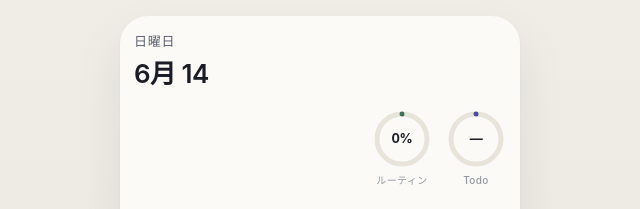
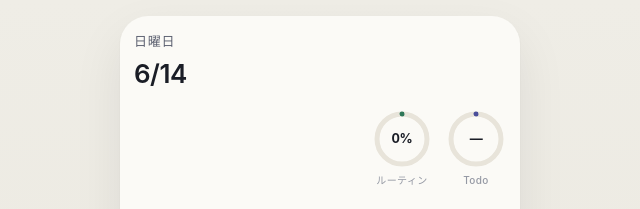
Before and after one commit to kiyonn1230/habit_todo_app, a plain HTML site: page index.html in a window 1280 px wide. Shown: the top 209 px of the page, 320-960 px from the left. Drawn offline with Linux system fonts and the light colour scheme.

Commit message:
Update index.html

```diff
--- a/index.html
+++ b/index.html
@@ -1457,8 +1457,9 @@ function checkBadges() {
 // Render
 // ============================================================
 function formatDateJP(d) {
-  const months = ['1月','2月','3月','4月','5月','6月','7月','8月','9月','10月','11月','12月'];
-  return `${months[d.getMonth()]} ${d.getDate()}`;
+  //const months = ['1月','2月','3月','4月','5月','6月','7月','8月','9月','10月','11月','12月'];
+  //return `${months[d.getMonth()]} ${d.getDate()}`;
+  return `${d.getMonth() + 1}/${d.getDate()}`;
 }
 function formatWeekday(d) {
   const days = ['日曜日','月曜日','火曜日','水曜日','木曜日','金曜日','土曜日'];
```
